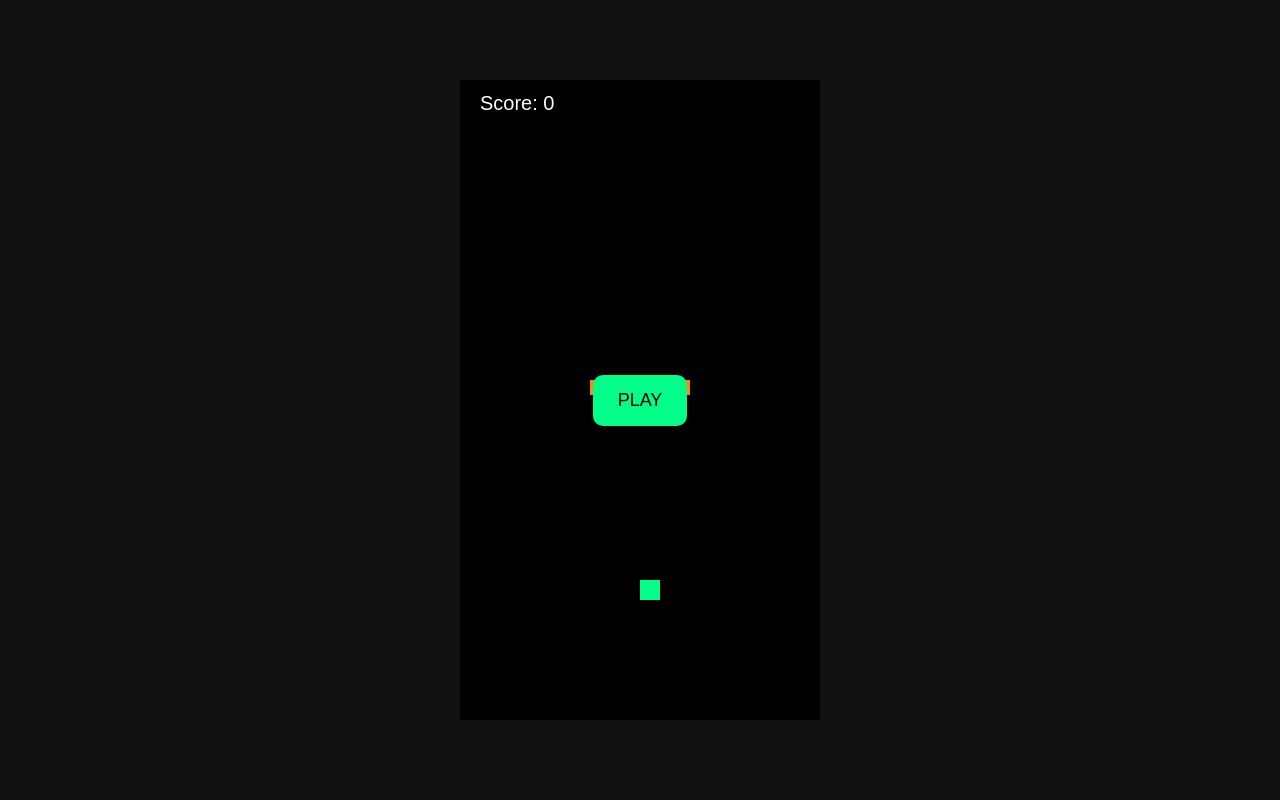
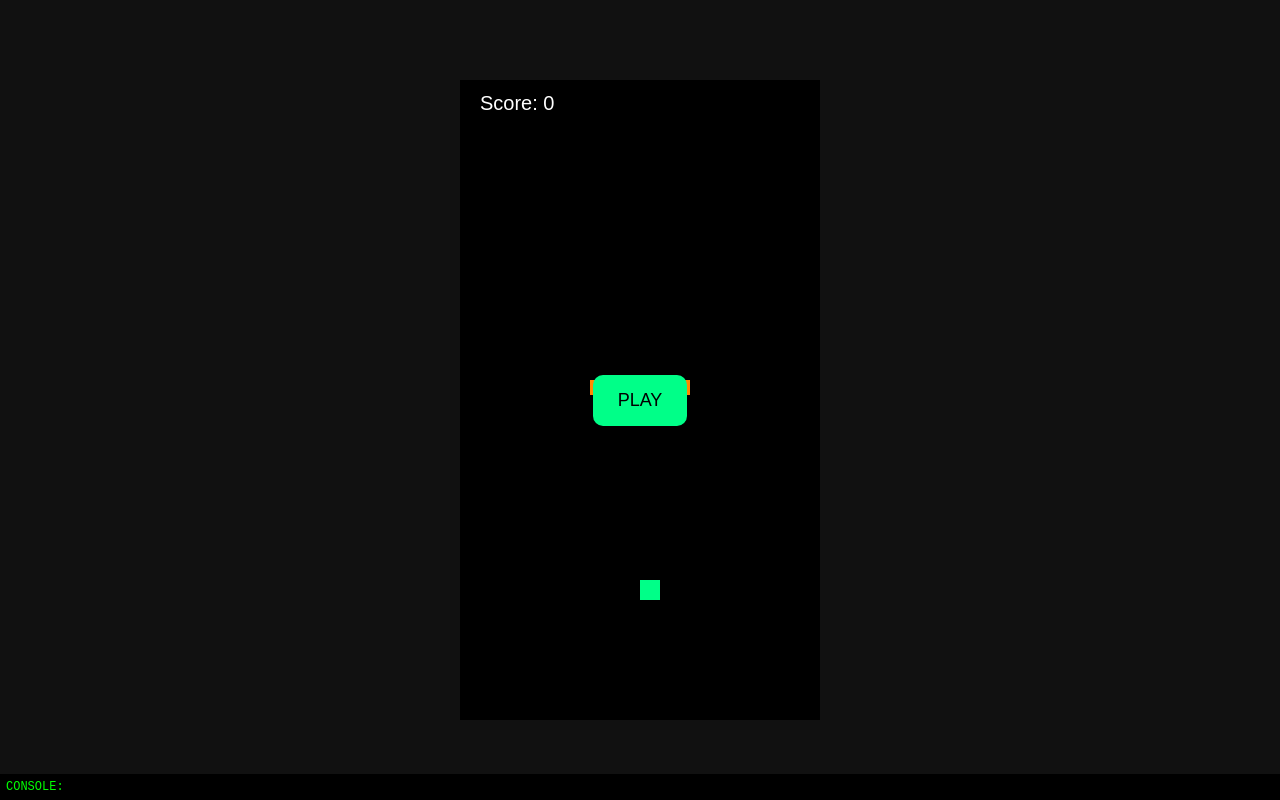
Before and after one commit to rafaeloliveiranogueiranovo-lang/Aiming-cube, a plain HTML site: page index.html in a window 1280 px wide. Drawn offline with Linux system fonts and the light colour scheme.

Commit message:
Update index.html

```diff
--- a/index.html
+++ b/index.html
@@ -34,5 +34,22 @@
 <canvas id="game" width="360" height="640"></canvas>
 
 <script src="game.js"></script>
+
+  <div id="console" style="
+  position: fixed;
+  bottom: 0;
+  left: 0;
+  width: 100%;
+  max-height: 40%;
+  overflow-y: auto;
+  background: black;
+  color: lime;
+  font-family: monospace;
+  font-size: 12px;
+  padding: 6px;
+  z-index: 9999;
+">
+  CONSOLE:
+  </div>
 </body>
 </html>
```
